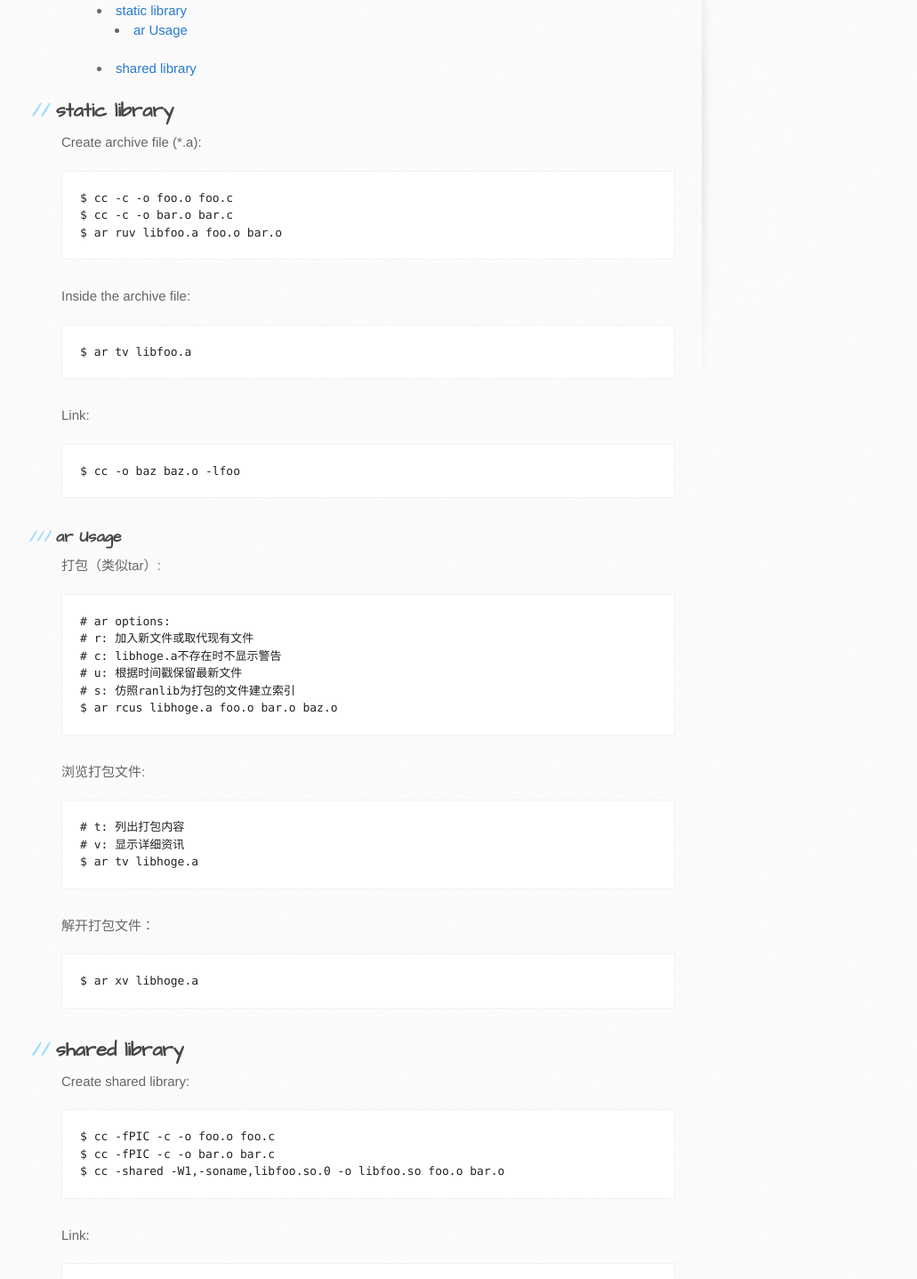
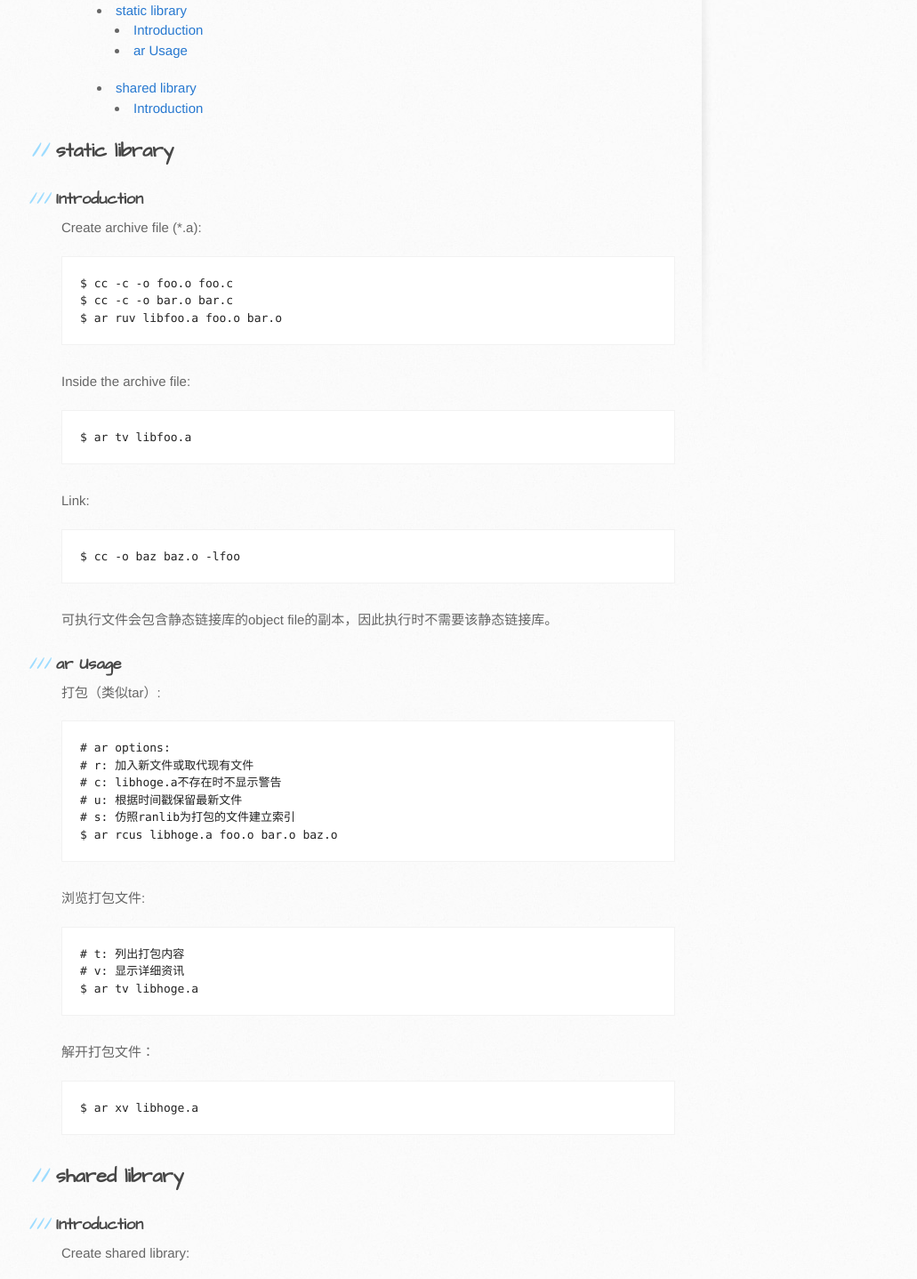
Before and after one commit to yszheda/wiki, a plain HTML site: page library.html in a window 1280 px wide. Shown: the part 317-1755 px from the top of the page at 89% size, without its empty margins (101-1132 px from the left). Drawn offline with Linux system fonts and the light colour scheme.

Commit message:
syn at Tue Jan 21 19:56:08 CST 2014

```diff
--- a/library.html
+++ b/library.html
@@ -38,13 +38,18 @@
 <ul>
 <li><a href="#toc_1.1">static library</a>
 <ul>
-<li><a href="#toc_1.1.1">ar Usage</a>
+<li><a href="#toc_1.1.1">Introduction</a>
+<li><a href="#toc_1.1.2">ar Usage</a>
 </ul>
 <li><a href="#toc_1.2">shared library</a>
+<ul>
+<li><a href="#toc_1.2.1">Introduction</a>
+</ul>
 </ul>
 </ul>
 </div>
 <h2 id="toc_1.1">static library</h2>
+<h3 id="toc_1.1.1">Introduction</h3>
 <p>
 Create archive file (*.a):
 </p>
@@ -68,7 +73,10 @@ Link:
 $ cc -o baz baz.o -lfoo
 </pre>
 
-<h3 id="toc_1.1.1">ar Usage</h3>
+<p>
+可执行文件会包含静态链接库的object file的副本，因此执行时不需要该静态链接库。
+</p>
+<h3 id="toc_1.1.2">ar Usage</h3>
 <p>
 打包（类似tar）:
 </p>
@@ -97,10 +105,12 @@ $ ar tv libhoge.a
 $ ar xv libhoge.a
 </pre>
 <h2 id="toc_1.2">shared library</h2>
+<h3 id="toc_1.2.1">Introduction</h3>
 <p>
 Create shared library:
 </p>
 <pre>
+# PIC = Position Independent Code
 $ cc -fPIC -c -o foo.o foo.c
 $ cc -fPIC -c -o bar.o bar.c
 $ cc -shared -W1,-soname,libfoo.so.0 -o libfoo.so foo.o bar.o
@@ -113,6 +123,10 @@ Link:
 $ cc -o baz baz.o -lfoo
 </pre>
 
+<p>
+链接时只会把共享链接库的SONAME登记在可执行文件的NEEDED中，可执行文件在被执行时，动态链接器ld.so会根据NEEDED来找到必要的共享链接库（库文件必须存在！）。
+</p>
+
 </section>
 <aside id="sidebar">
 <p>Wiki maintained by <a href="https://github.com/yszheda">yszheda</a></p>
```
